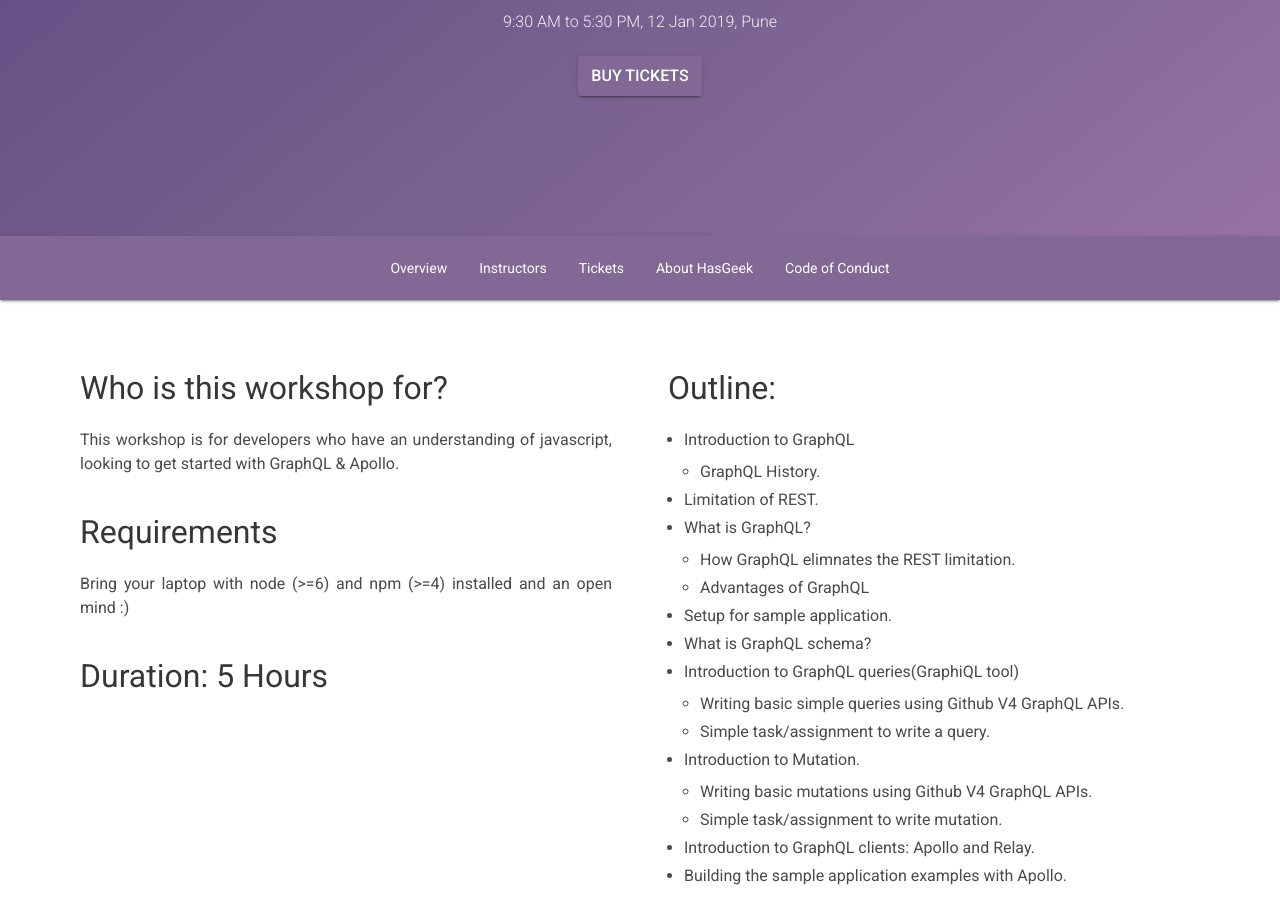
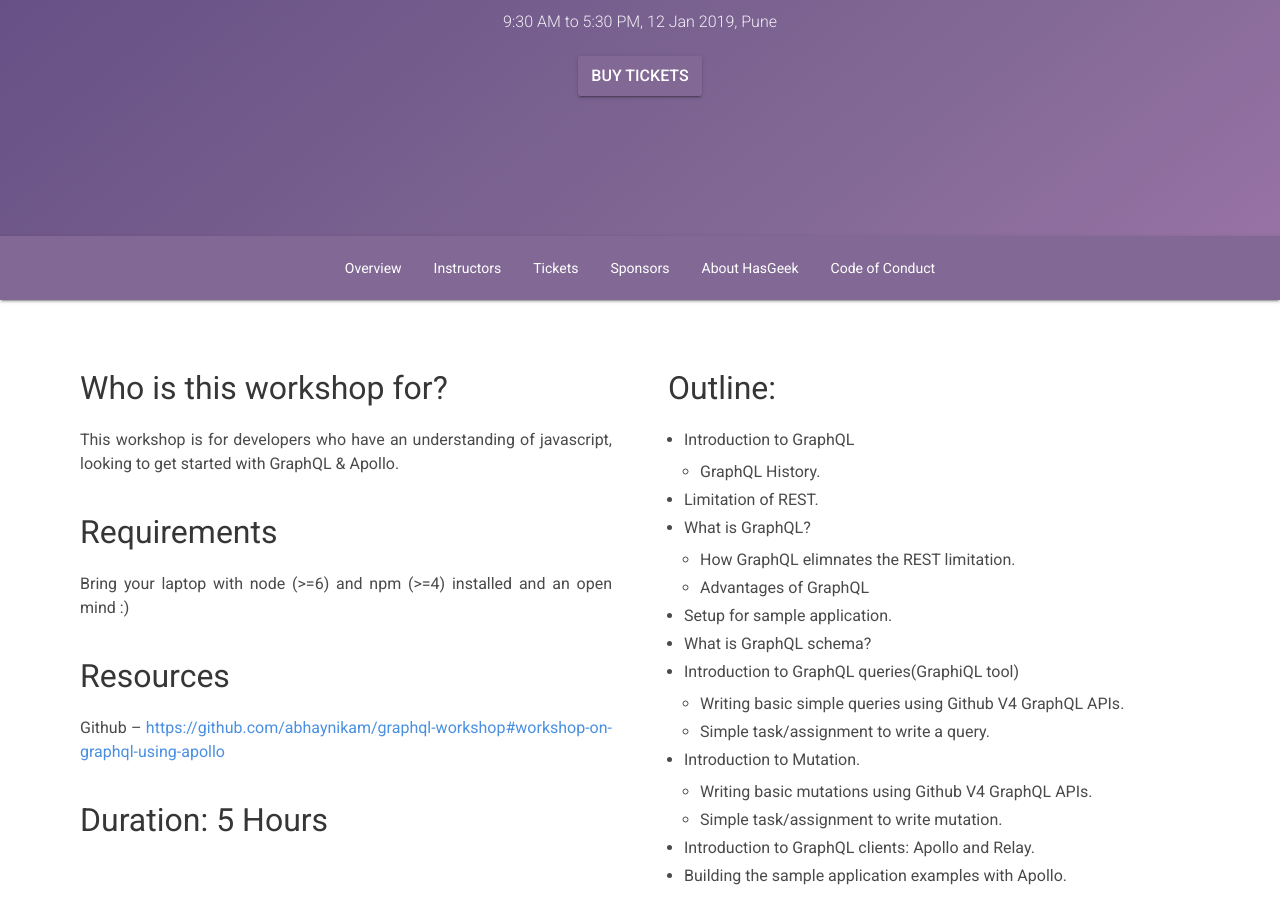
Before and after one commit to hasgeek/events, a Jekyll site: the page built from _jsfoo_events/2019-graphql-workshop-pune.md, in a window 1280 px wide and 900 px high, scrolled down 278 px. Built offline with Jekyll 4.4.1, drawn with Linux system fonts in a browser that asks for light colours; some of the changed text lies outside the part shown.

Commit message:
Update 2019-graphql-workshop-pune.md (#1194)

```diff
--- a/_jsfoo_events/2019-graphql-workshop-pune.md
+++ b/_jsfoo_events/2019-graphql-workshop-pune.md
@@ -35,6 +35,10 @@ overview:
 
     Bring your laptop with node (>=6) and npm (>=4) installed and an open mind :)
 
+    # Resources
+
+    Github – [https://github.com/abhaynikam/graphql-workshop#workshop-on-graphql-using-apollo](https://github.com/abhaynikam/graphql-workshop#workshop-on-graphql-using-apollo){:target="_blank"}
+
     # Duration: 5 Hours
 
   right_content: |
@@ -58,4 +62,12 @@ overview:
     - Building the sample application examples with Apollo.
       - Basic examples explaining how GraphQL has advantages.
 
+sponsor:
+
+  sponsors:
+  - title: "Venue Sponsors"
+    size: "l"
+    sponsors:
+    - equal-experts
+
 ---
```
